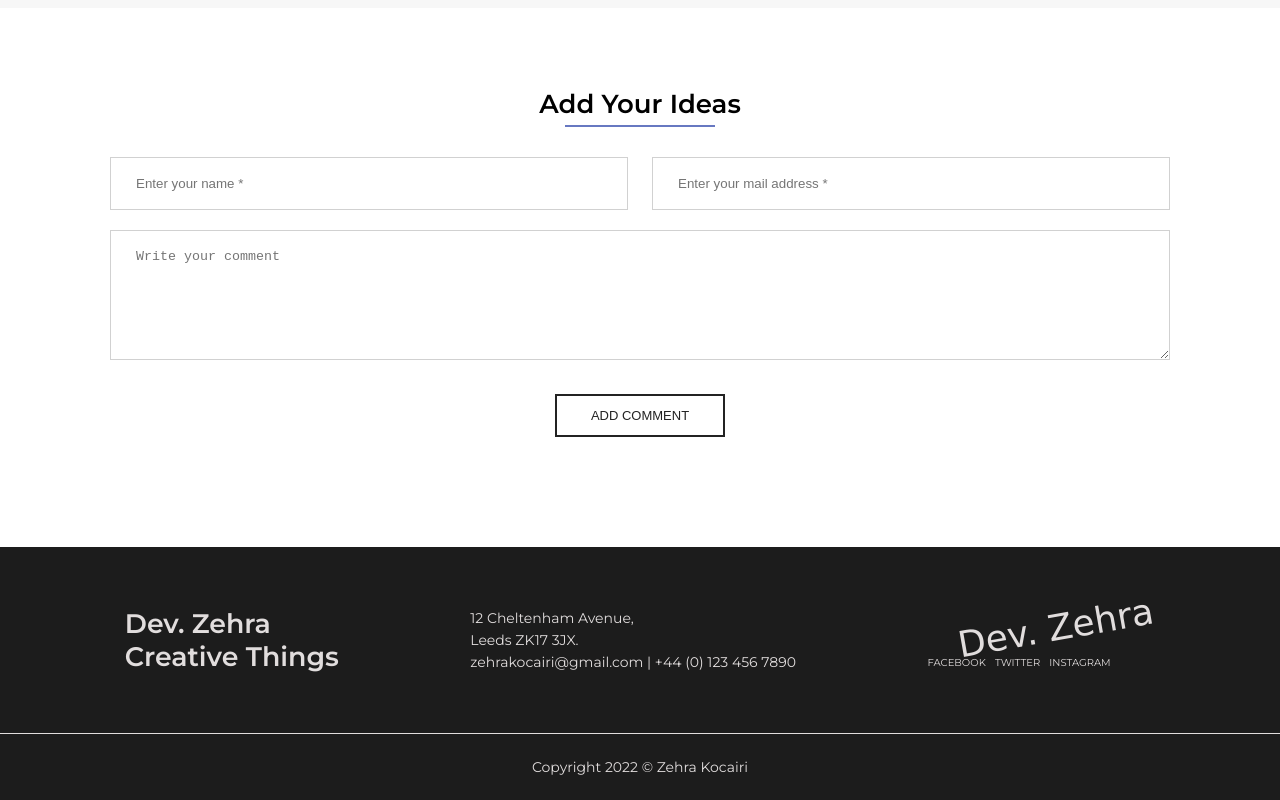
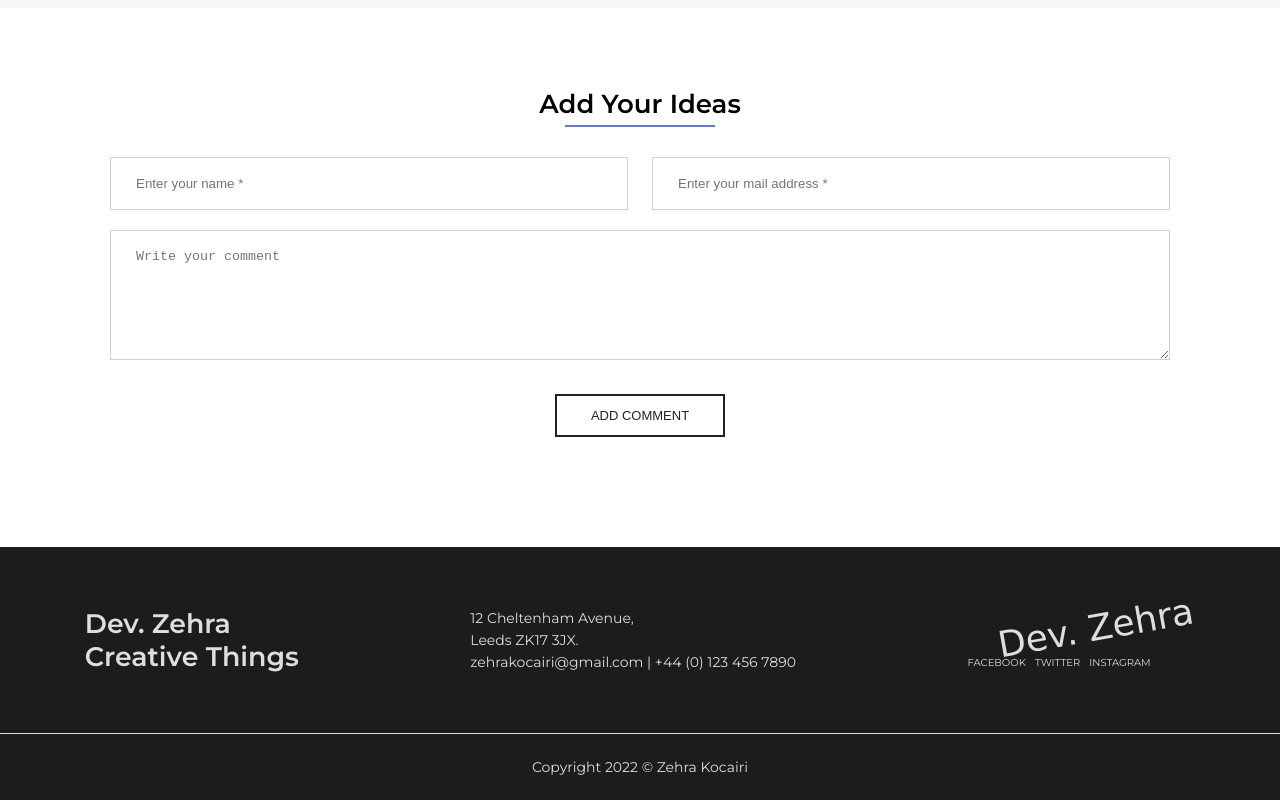
Before and after one commit to zehrakocairi/landing-page, a plain HTML site: page index.html in a window 1280 px wide. Shown: the part 2821-3621 px from the top of the page. Drawn offline with Linux system fonts and the light colour scheme; a web font is replaced by a local one.

Commit message:
Update style.css

```diff
--- a/style.css
+++ b/style.css
@@ -388,7 +388,7 @@ body {
   display: flex;
   justify-content: space-around;
   border-bottom: 1px solid #e1dddd;
-  padding: 60px;
+  padding: 60px 0px;
 }
 .footer-slogan {
   font-size: 40px;
```
